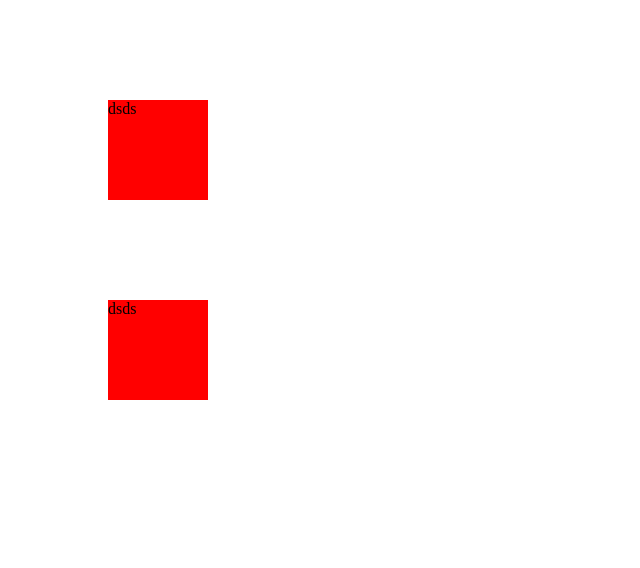
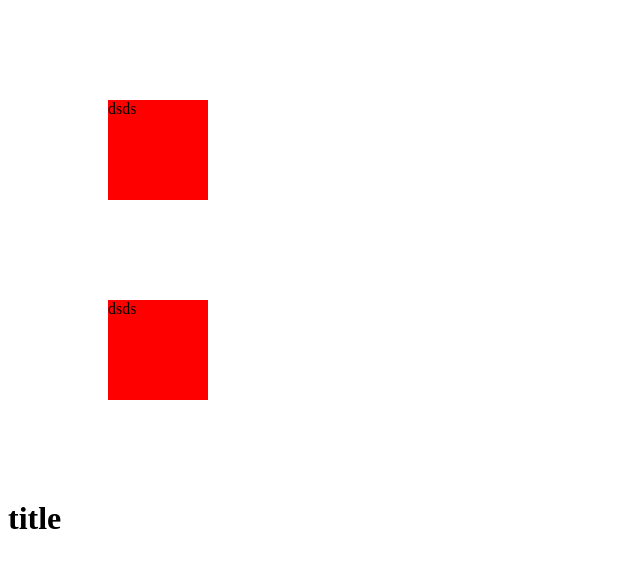
Before and after one commit to shauek97/learning-git-3, a plain HTML site: page index.html in a window 1280 px wide. Shown: the whole page, without its empty margins (0-640 px from the left). Drawn offline with Linux system fonts and the light colour scheme.

Commit message:
added class to h1

```diff
--- a/index.html
+++ b/index.html
@@ -1,2 +1,3 @@
 <div class="box" style="background-color: red; margin: 100px; height: 100px; width: 100px;">dsds</div>
 <div class="box" style="background-color: red; margin: 100px; height: 100px; width: 100px;">dsds</div>
+<h1 class="title">title</h1>
```
